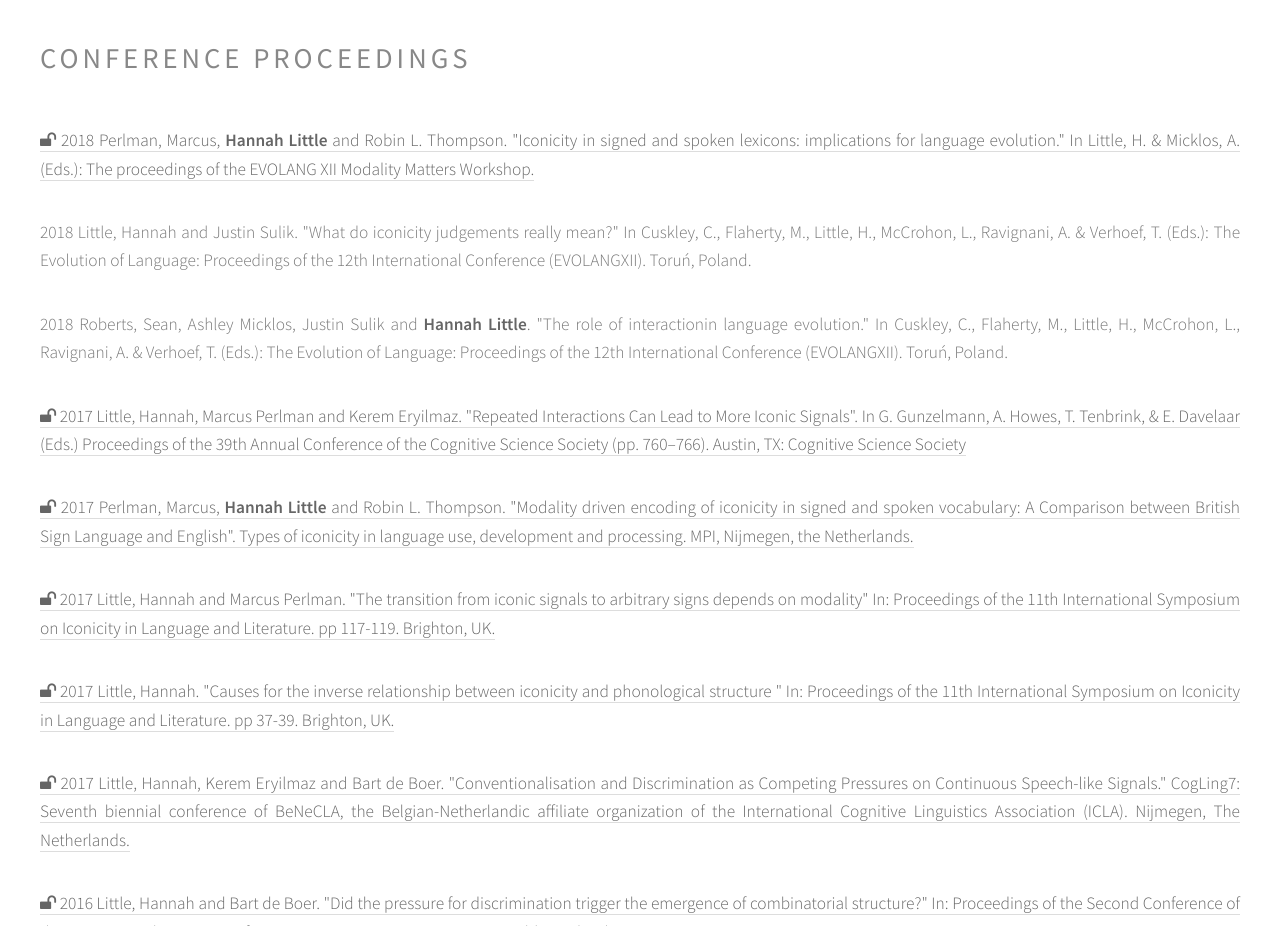
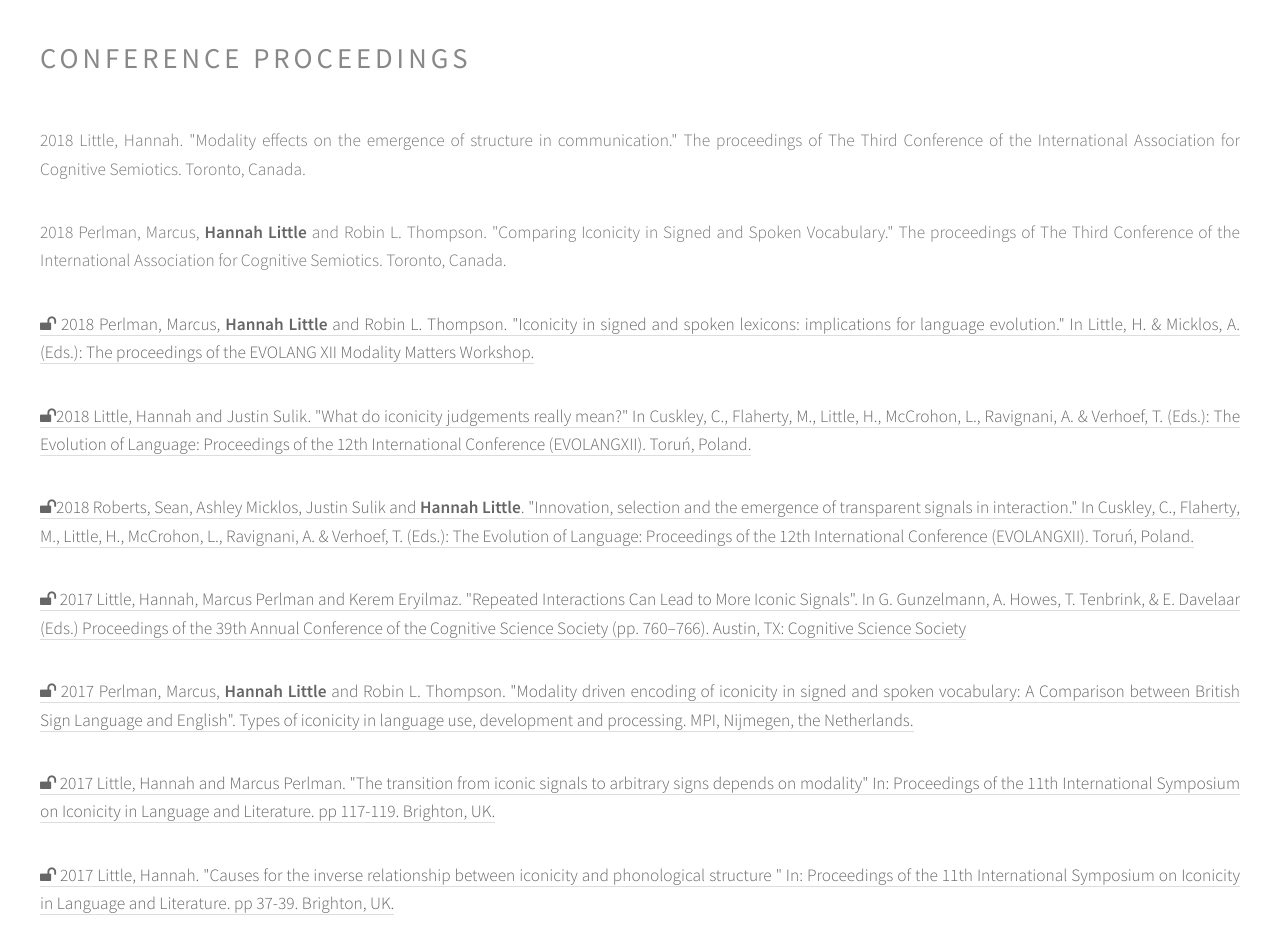
Before and after one commit to scixsouthwest/hanachronism.github.io, a plain HTML site: page publications.html in a window 1280 px wide. Shown: the part 1460-2386 px from the top of the page. Drawn offline with Linux system fonts and the light colour scheme.

Commit message:
Update publications.html

```diff
--- a/publications.html
+++ b/publications.html
@@ -75,11 +75,15 @@
 
                             <h2>Conference Proceedings</h2>
 
+			    <p>2018&nbsp;Little, Hannah. "Modality effects on the emergence of structure in communication." The proceedings of The Third Conference of the International Association for Cognitive Semiotics. Toronto, Canada.</p>
+
+			    <p>2018&nbsp;Perlman, Marcus, <strong>Hannah Little</strong> and Robin L. Thompson. "Comparing Iconicity in Signed and Spoken Vocabulary." The proceedings of The Third Conference of the International Association for Cognitive Semiotics. Toronto, Canada.</p>
+
 			    <p><a class="icon fa-unlock" a href="http://hlittle.com/MM/allpaperpdfs/EvoLangMM_paper2.pdf"> 2018&nbsp;Perlman, Marcus, <strong>Hannah Little</strong> and Robin L. Thompson. "Iconicity in signed and spoken lexicons: implications for language evolution." In Little, H. & Micklos, A. (Eds.): The proceedings of the EVOLANG XII Modality Matters Workshop.</a></p>
 
-			    <p>2018&nbsp;Little, Hannah and Justin Sulik. "What do iconicity judgements really mean?" In Cuskley, C., Flaherty, M., Little, H., McCrohon, L., Ravignani, A. & Verhoef, T. (Eds.): The Evolution of Language: Proceedings of the 12th International Conference (EVOLANGXII). Toruń, Poland.</p>
+			    <p><a class="icon fa-unlock" a href="https://wydawnictwo.umk.pl/upload/files/OPEN%20ACCESS/The%20Evolution%20of%20Language/060.pdf">2018&nbsp;Little, Hannah and Justin Sulik. "What do iconicity judgements really mean?" In Cuskley, C., Flaherty, M., Little, H., McCrohon, L., Ravignani, A. & Verhoef, T. (Eds.): The Evolution of Language: Proceedings of the 12th International Conference (EVOLANGXII). Toruń, Poland.</a></p>
 
-                            <p>2018&nbsp;Roberts, Sean, Ashley Micklos, Justin Sulik and <strong>Hannah Little</strong>. "The role of interactionin language evolution." In Cuskley, C., Flaherty, M., Little, H., McCrohon, L., Ravignani, A. & Verhoef, T. (Eds.): The Evolution of Language: Proceedings of the 12th International Conference (EVOLANGXII). Toruń, Poland.</p>
+                            <p><a class="icon fa-unlock" a href="http://evolang.org/torun/proceedings/paperpdfs/Evolang_12_paper_15.pdf">2018&nbsp;Roberts, Sean, Ashley Micklos, Justin Sulik and <strong>Hannah Little</strong>. "Innovation, selection and the emergence of transparent signals in interaction." In Cuskley, C., Flaherty, M., Little, H., McCrohon, L., Ravignani, A. & Verhoef, T. (Eds.): The Evolution of Language: Proceedings of the 12th International Conference (EVOLANGXII). Toruń, Poland.</a></p>
 
 			    <p><a class="icon fa-unlock" a href="http://pubman.mpdl.mpg.de/pubman/item/escidoc:2441780:3/component/escidoc:2441779/littleetal.pdf"> 2017&nbsp;Little, Hannah, Marcus Perlman and Kerem Eryilmaz. "Repeated Interactions Can Lead to More Iconic Signals".  In G. Gunzelmann, A. Howes, T. Tenbrink, &amp; E. Davelaar (Eds.) Proceedings of the 39th Annual Conference of the Cognitive Science Society (pp. 760–766). Austin, TX: Cognitive Science Society </a></p>
 
```
